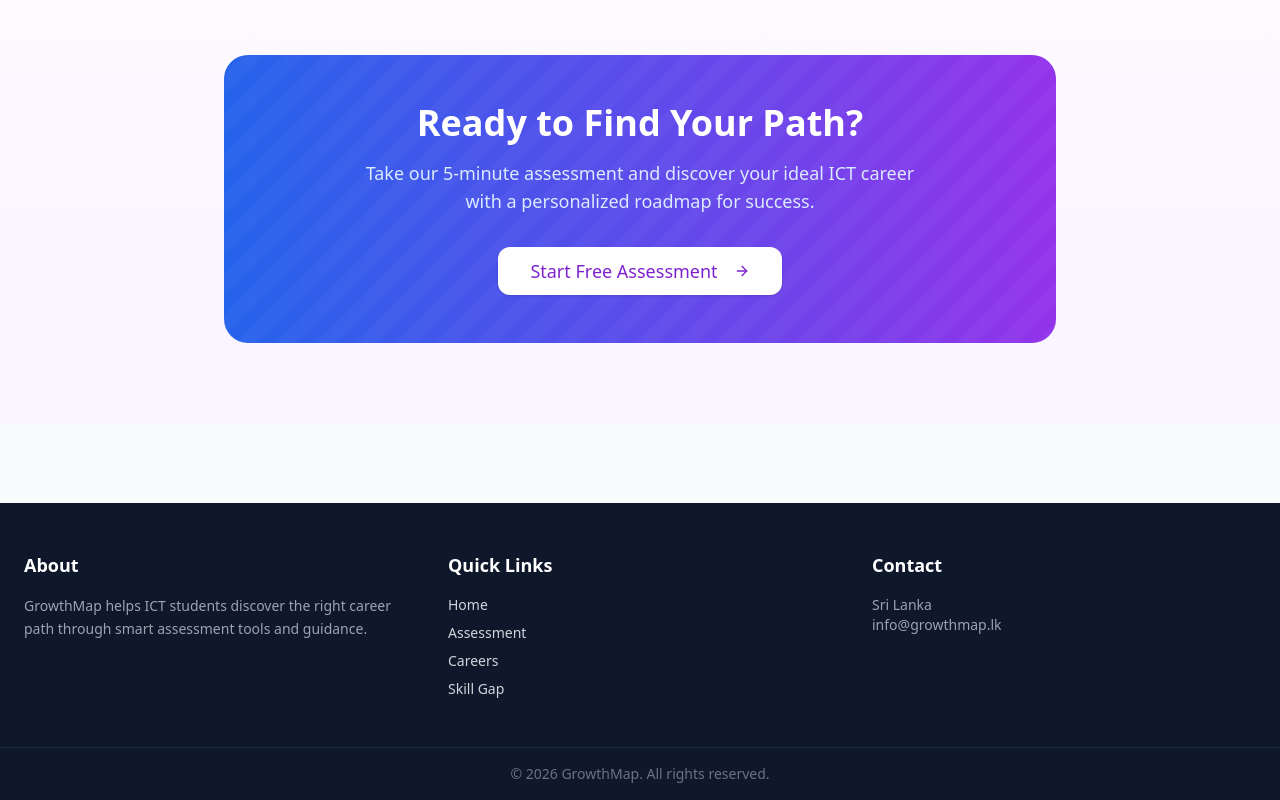
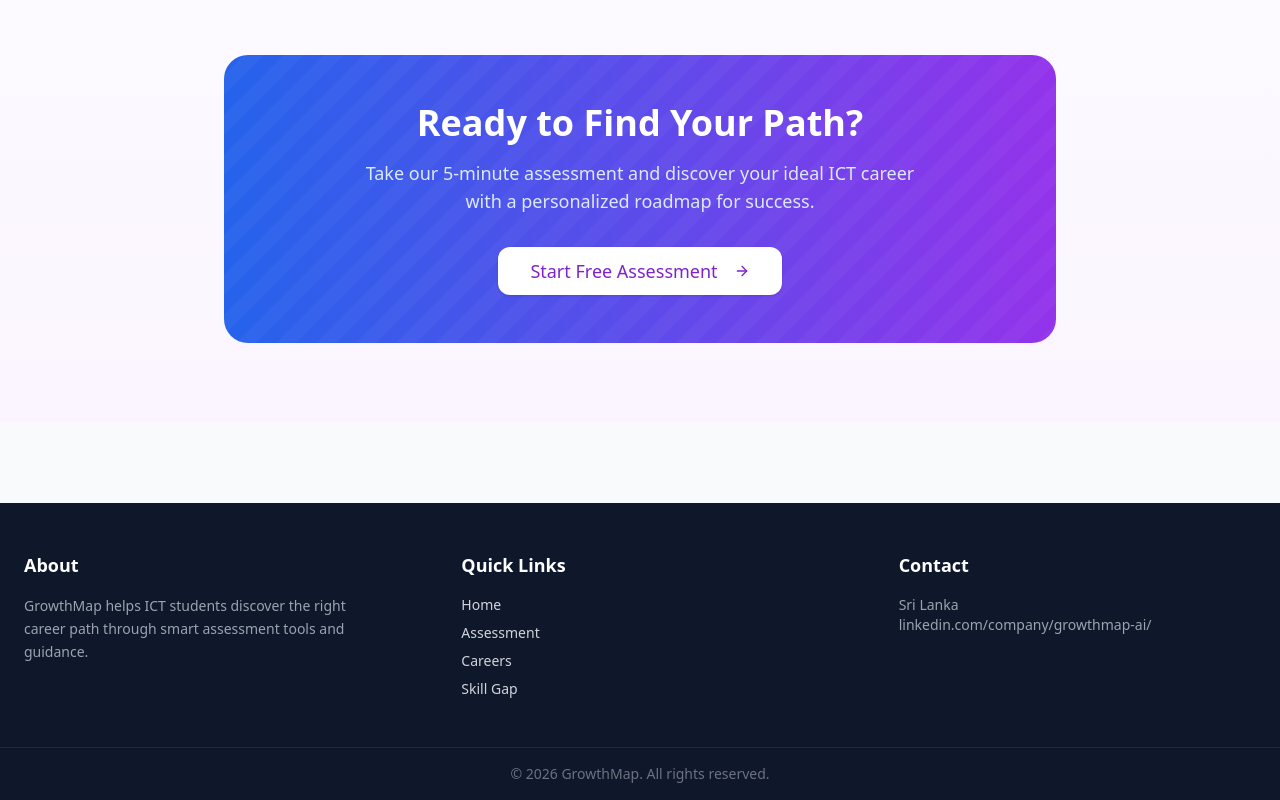
Before and after one commit to SemikaVidusha/SDGP_Project-GrowthMap, a React app in the folder SDGP/frontend/: page / in a window 1280 px wide. Shown: the part 1706-2506 px from the top of the page. Built offline with nearby package versions, Linux system fonts and the light colour scheme; the HTML template or start-up script is replaced by a standard one.

Commit message:
Replayced the info@growthmap.lk with the Growthmap lLinkedInprofile link.

```diff
--- a/SDGP/frontend/src/components/Footer.jsx
+++ b/SDGP/frontend/src/components/Footer.jsx
@@ -1,7 +1,7 @@
 export default function Footer() {
   return (
     <footer className="bg-slate-900 text-gray-300 mt-20">
-      <div className="max-w-7xl mx-auto px-6 py-12 grid md:grid-cols-3 gap-10">
+      <div className="max-w-7xl mx-auto px-6 py-12 grid md:grid-cols-3 gap-20">
 
         <div>
           <h3 className="text-white text-lg font-semibold mb-4">
@@ -30,7 +30,7 @@ export default function Footer() {
             Contact
           </h3>
           <p className="text-sm text-gray-400">Sri Lanka</p>
-          <p className="text-sm text-gray-400">info@growthmap.lk</p>
+          <p className="text-sm text-gray-400">linkedin.com/company/growthmap-ai/</p>
         </div>
 
       </div>
```
